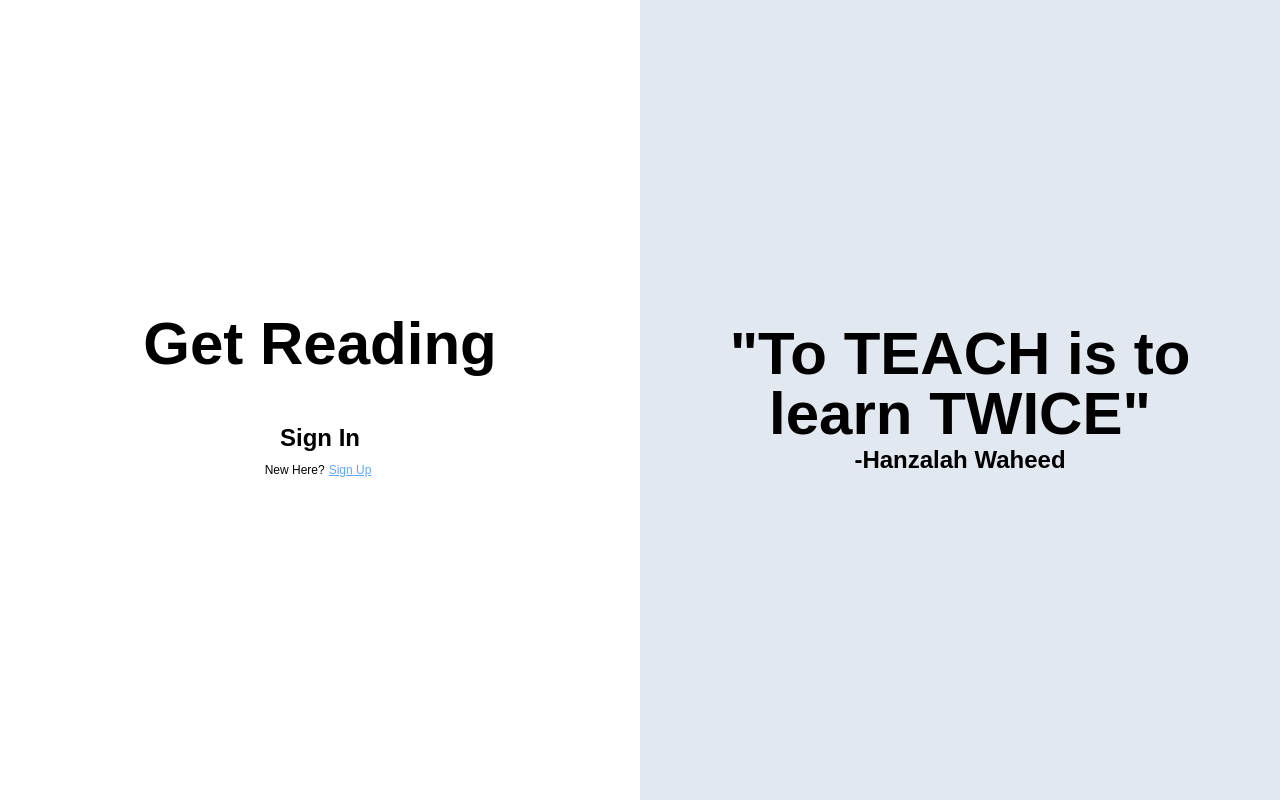
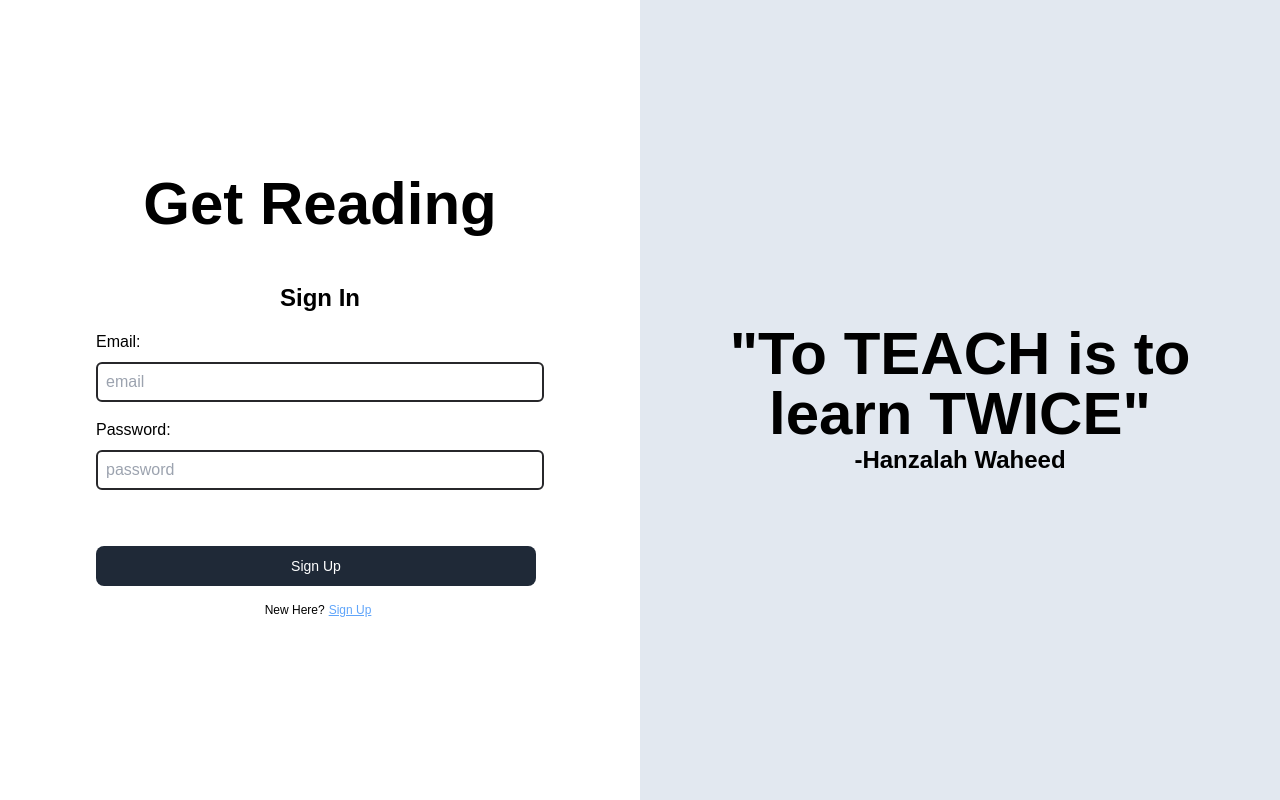
Before and after one commit to hanzalahwaheed/LearnWithHanzo, a React (Vite) app in the folder frontend/: page /signin in a window 1280 px wide. Built offline with nearby package versions, Linux system fonts and the light colour scheme; a web font is replaced by a local one.

Commit message:
signin design complete

```diff
--- a/frontend/src/pages/SignIn.tsx
+++ b/frontend/src/pages/SignIn.tsx
@@ -1,20 +1,64 @@
+import { useState, ChangeEvent } from "react";
 import BottomWarning from "../Components/BottomWarning";
 import Heading from "../Components/Heading";
-// import Input from "../Components/Input";
+import Input from "../Components/Input";
 import Quote from "../Components/Quote";
 import SubHeading from "../Components/SubHeading";
+import { SignInInput } from "@hanzalahwaheed/h2wh-common";
+import { useNavigate } from "react-router-dom";
+import Button from "../Components/Button";
+import axios from "axios";
 
 const SignIn = () => {
+  const [postInputs, setPostInputs] = useState<SignInInput>({
+    email: "",
+    password: "",
+  });
+  const navigate = useNavigate();
+
+  const handleInputChange = (e: ChangeEvent<HTMLInputElement>) => {
+    const { name, value } = e.target;
+    setPostInputs({
+      ...postInputs,
+      [name]: value,
+    });
+  };
+
+  const handleClick = async () => {
+    const response = await axios.post(
+      "http://localhost:8787/api/v1/user/signup",
+      postInputs
+    );
+    if (response) navigate("/blog");
+  };
+
   return (
     <div className="flex flex-col lg:flex-row">
       <div className="h-screen lg:w-1/2 flex items-center justify-center">
-        <div className="flex flex-col">
+        <div className="flex flex-col p-4 w-3/4">
           <Heading content="Get Reading" />
           <br />
           <br />
           <SubHeading content="Sign In" />
-          {/* <Input type="text" placeholder="email" label="Email" /> */}
-          {/* <Input type="password" placeholder="password" label="Password" /> */}
+          <Input
+            type="text"
+            placeholder="email"
+            label="Email"
+            onChange={handleInputChange}
+            name="email"
+            value={postInputs.email}
+          />
+          <Input
+            type="password"
+            placeholder="password"
+            label="Password"
+            onChange={handleInputChange}
+            name="password"
+            value={postInputs.password}
+          />
+          <br />
+          <br />
+          <Button content="Sign Up" onClick={handleClick} />
           <BottomWarning
             content="New Here?"
             to="/signup"
--- a/frontend/src/pages/SignUp.tsx
+++ b/frontend/src/pages/SignUp.tsx
@@ -24,7 +24,6 @@ const SignUp = () => {
       ...postInputs,
       [name]: value,
     });
-    console.log(postInputs);
   };
 
   const handleClick = async () => {
@@ -38,7 +37,7 @@ const SignUp = () => {
   return (
     <div className="flex flex-col lg:flex-row">
       <div className="h-screen lg:w-1/2 flex items-center justify-center">
-        <div className="flex flex-col p-4">
+        <div className="flex flex-col p-4 w-3/4">
           <Heading content="Create an Account" />
           <br />
           <br />
```
